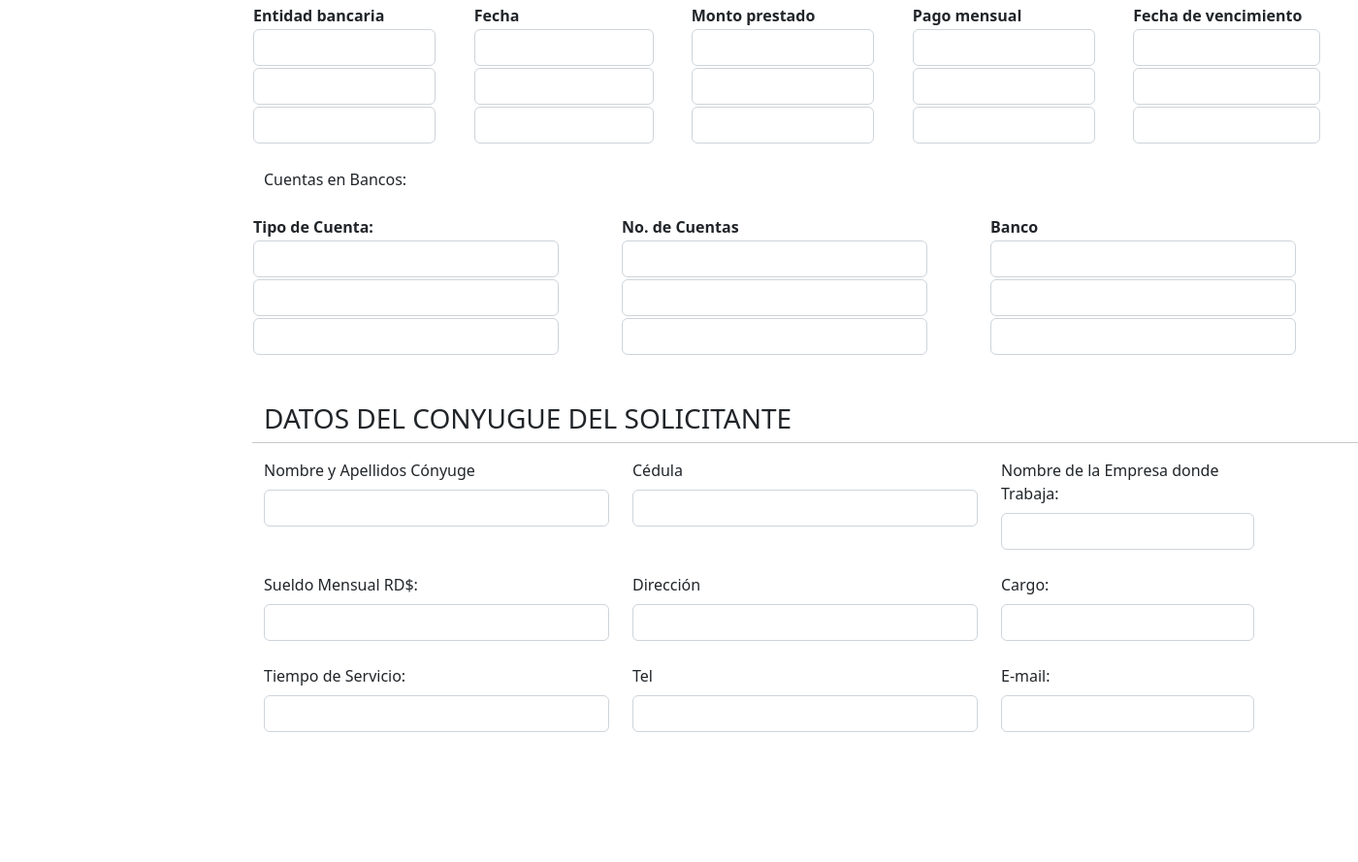
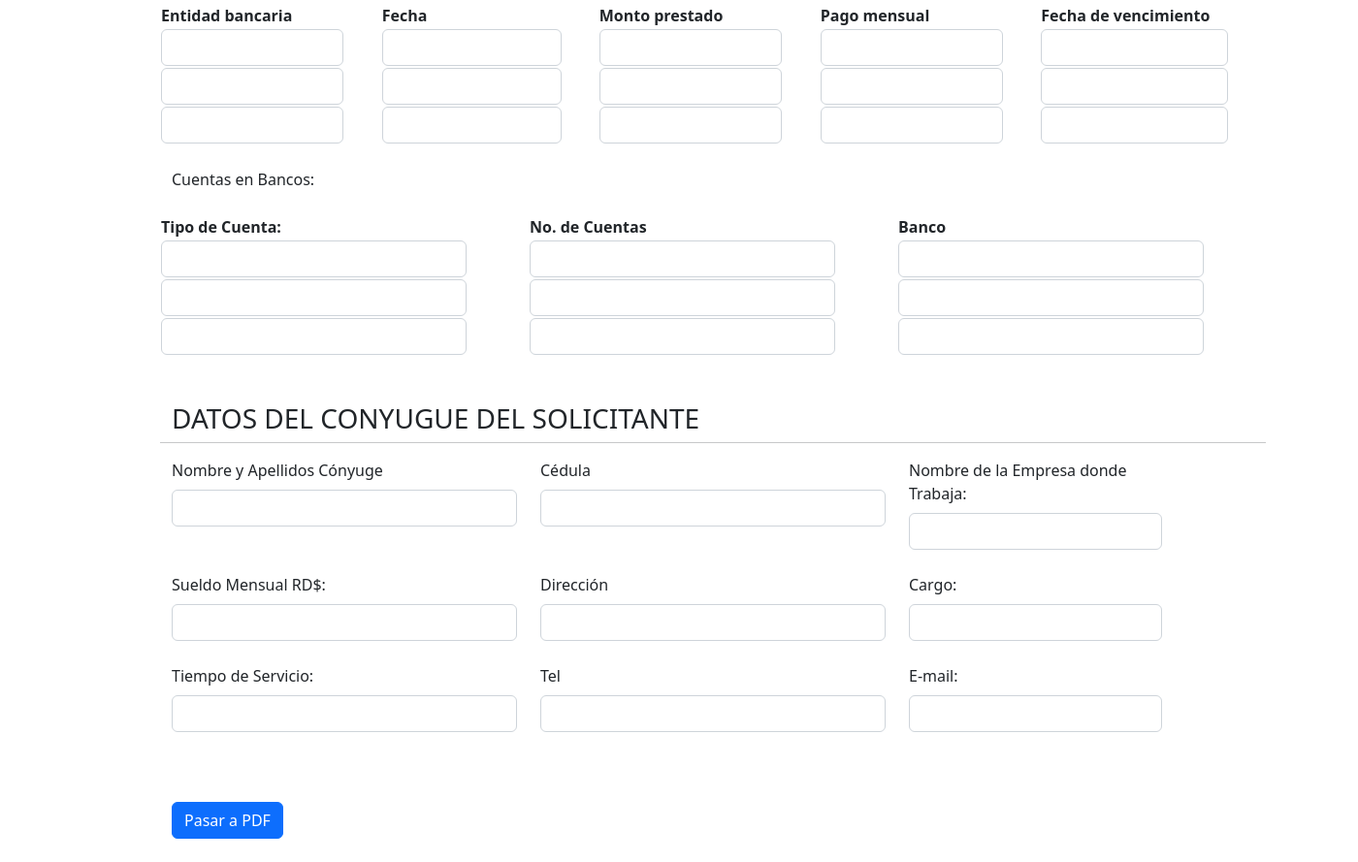
Before and after one commit to Felix123Duran/2-Stage_Films_Dominicana, a plain HTML site: page index.html in a window 1280 px wide. Shown: the part 2563-3452 px from the top of the page at 97% size, 1400 px wide, since content can reach past the window. Before the commit the page ends 3342 px from the top, so only its background shows below. Drawn offline with nearby package versions, Linux system fonts and the light colour scheme.

Commit message:
fin del formulario
se agrego un boton tomando en cuenta que el formulario no acaba ahi. apartir de aqui se crea las funcionalidades con js

```diff
--- a/index.html
+++ b/index.html
@@ -21,7 +21,7 @@
 
     <div class="container mt-4">
       <div class="row">
-        <div class="col-ml-8 offset-md-2">
+        <div class="col-ml-8 offset-md-1">
           <h3>Datos Prestamo</h3>
           <hr />
           <form id="formulario">
@@ -655,8 +655,9 @@
                   <input type="text" id="email_cony" class="form-control" />
                 </div>
               </div>
+              <button type="button" class="btn btn-primary mt-5 mb-4">Pasar a PDF</button>
+            </div>
 
-            </div>
           </form>
         </div>
       </div>
```
